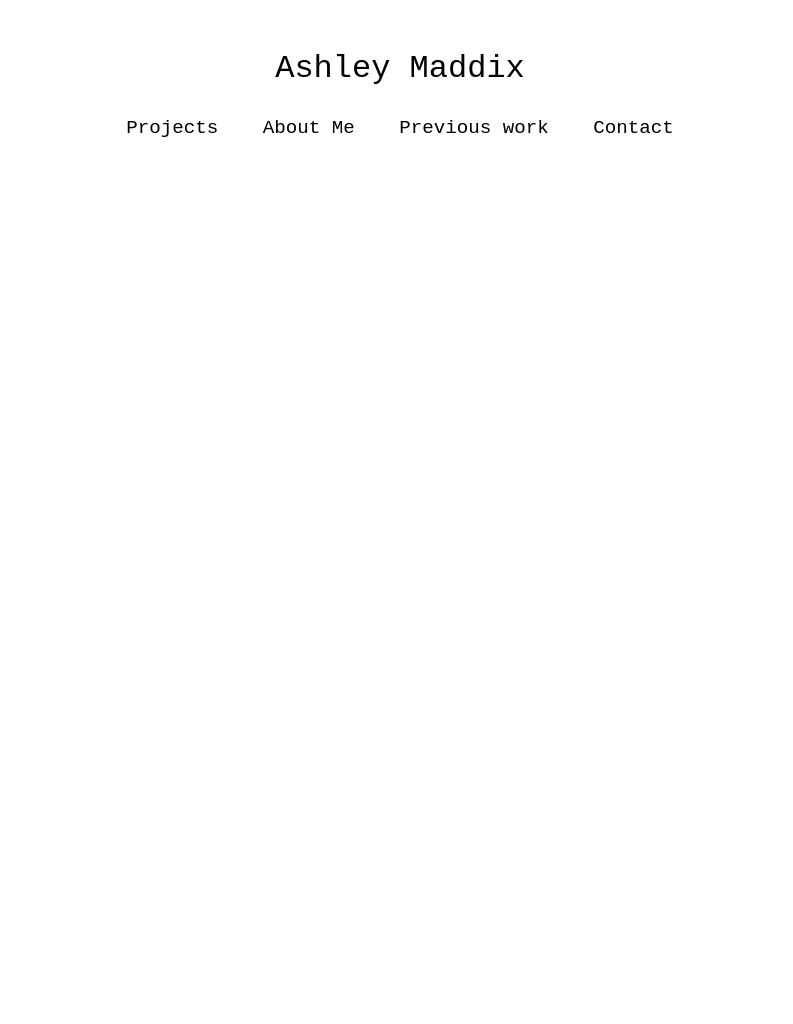
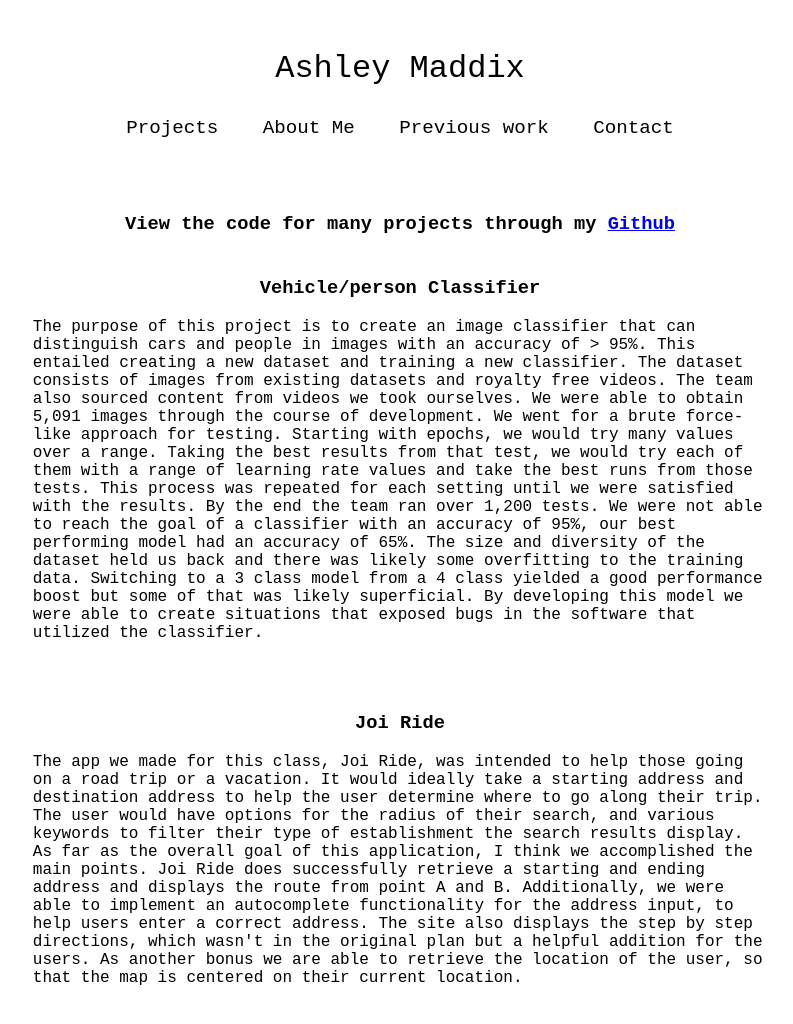
Before and after one commit to amaddix/AshleyMaddix, a plain HTML site: page index.html in a window 1280 px wide. Shown: the whole page, without its empty margins (240-1033 px from the left). Before the commit the page ends 800 px from the top, so only its background shows below. Drawn offline with Linux system fonts and the light colour scheme.

Commit message:
Update index.html

```diff
--- a/index.html
+++ b/index.html
@@ -34,25 +34,7 @@
           <li class="nav-item">
             <a class="nav-link" href="contact.html">Contact</a>
           </li>
-<!--
-          <li class="nav-item dropdown">
-            <a
-              class="nav-link dropdown-toggle"
-              href="#"
-              id="navbarDropdownMenuLink"
-              role="button"
-              data-toggle="dropdown"
-              aria-haspopup="true"
-              aria-expanded="false"
-            >
-              Dropdown link
-            </a>
-            <div class="dropdown-menu" aria-labelledby="navbarDropdownMenuLink">
-              <a class="dropdown-item" href="#">Action</a>
-              <a class="dropdown-item" href="#">Another action</a>
-              <a class="dropdown-item" href="#">Something else here</a>
-            </div>
-            -->
+
           </li>
         </ul>
       </div>
@@ -60,6 +42,35 @@
 
   </head>
   <body>
-    <main></main>
+    <main>
+       <div class="containerproj">
+
+
+
+
+        <div class="box1">
+          <h3>View the code for many projects through my <a href="https://github.com/amaddix">Github </a> </h3>
+        </div>
+
+        <div class="box2">
+          <h3> Vehicle/person Classifier </h3>
+          <p>The purpose of this project is to create an image classifier that can distinguish cars and people in images with an accuracy of > 95%. This entailed creating a new dataset and training a new classifier. The dataset consists of images from existing datasets and royalty free videos. The team also sourced content from videos we took ourselves. We were able to obtain 5,091 images through the course of development. We went for a brute force-like approach for testing. Starting with epochs, we would try many values over a range. Taking the best results from that test, we would try each of them with a range of learning rate values and take the best runs from those tests. This process was repeated for each setting until we were satisfied with the results. By the end the team ran over 1,200 tests. We were not able to reach the goal of a classifier with an accuracy of 95%, our best performing model had an accuracy of 65%. The size and diversity of the dataset held us back and there was likely some overfitting to the training data. Switching to a 3 class model from a 4 class yielded a good performance boost but some of that was likely superficial. By developing this model we were able to create situations that exposed bugs in the software that utilized the classifier.
+          </p>
+        </div>
+
+        <div class="box2">
+          <h3> Joi Ride </h3>
+          <p>The app we made for this class, Joi Ride, was intended to help those going on a road trip or a vacation. It would ideally take a starting address and destination address to help the user determine where to go along their trip. The user would have options for the radius of their search, and various keywords to filter their type of establishment the search results display.
+
+
+            As far as the overall goal of this application, I think we accomplished the main points. Joi Ride does successfully retrieve a starting and ending address and displays the route from point A and B. Additionally, we were able to implement an autocomplete functionality for the address input, to help users enter a correct address. The site also displays the step by step directions, which wasn't in the original plan but a helpful addition for the users. As another bonus we are able to retrieve the location of the user, so that the map is centered on their current location.
+            </p>
+        </div>
+
+
+
+      </div>
+
+    </main>
   </body>
 </html>
```
